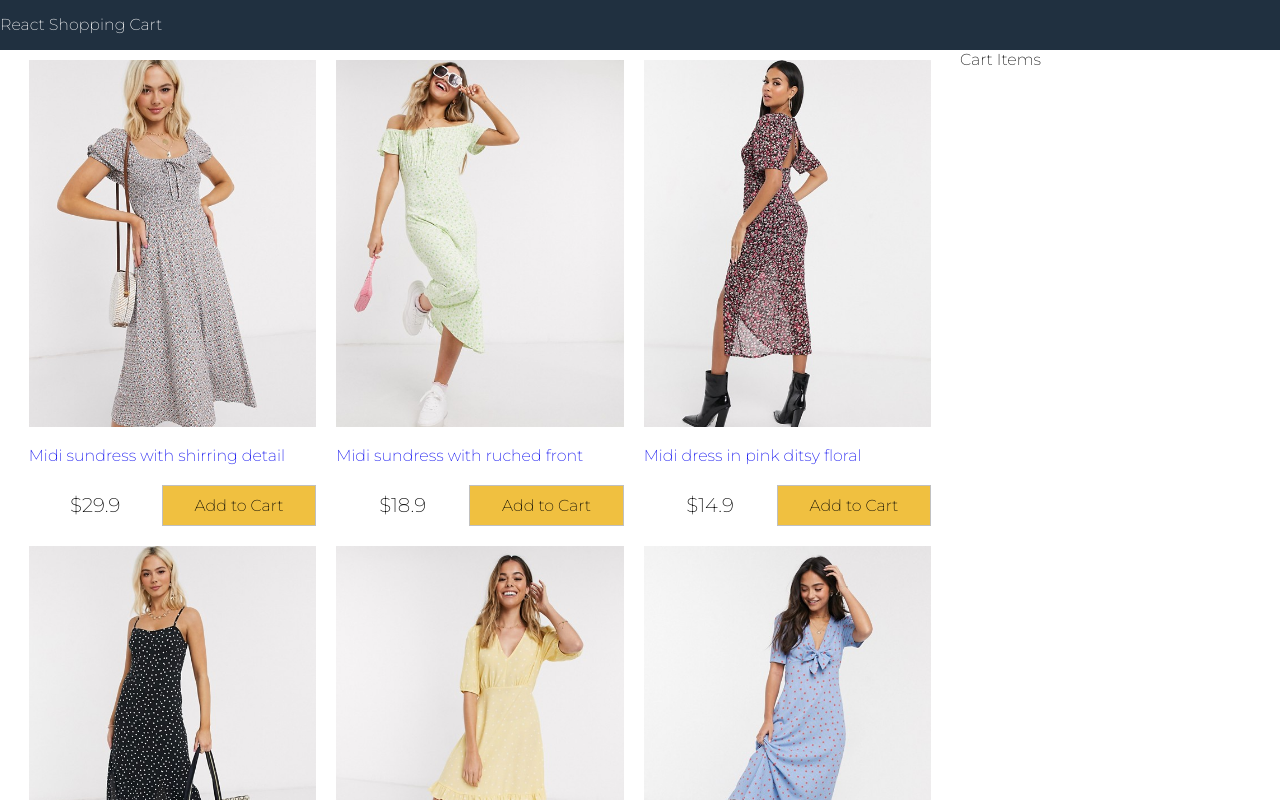
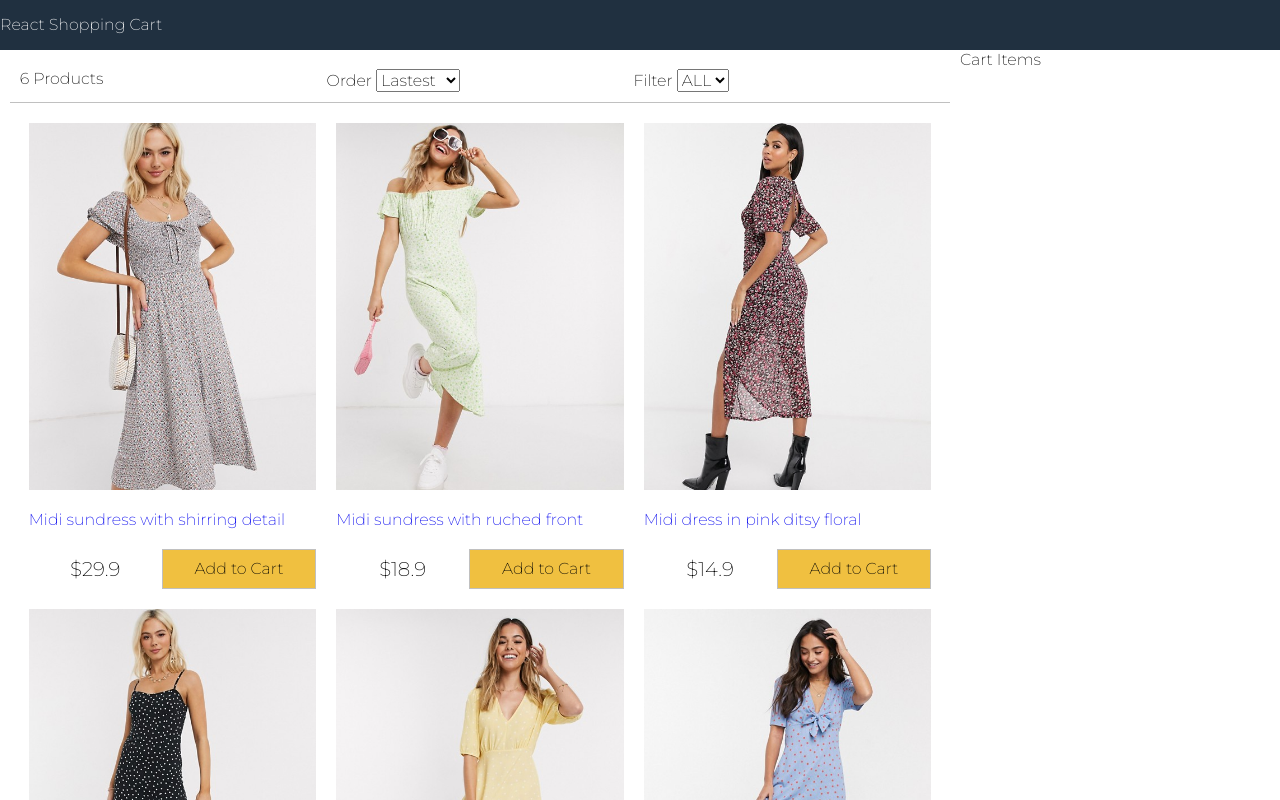
Before and after one commit to chyegembaj/react-shopping-cart, a React (Create React App) app: page / in a window 1280 px wide. Shown: the top 800 px of the page. Built offline with nearby package versions, Linux system fonts and the light colour scheme.

Commit message:
filter component changes

```diff
--- a/src/App.js
+++ b/src/App.js
@@ -1,6 +1,7 @@
 import React, { Component } from "react";
 import data from "./data.json";
 import Products from "./components/Products";
+import Filter from "./components/Filter";
 
 class App extends Component {
   constructor() {
@@ -11,6 +12,41 @@
       sort: "",
     };
   }
+
+  sortProducts = (event) => {
+    const sort = event.target.value;
+    this.setState((state) => ({
+      sort: sort,
+      products: this.state.products
+        .slice()
+        .sort((a, b) =>
+          sort === "lowest"
+            ? a.price > b.price
+              ? 1
+              : -1
+            : sort === "highest"
+            ? a.price < b.price
+              ? 1
+              : -1
+            : a._id < b._id
+            ? 1
+            : -1
+        ),
+    }));
+  };
+
+  filterProducts = (event) => {
+    if (event.target.value === "") {
+      this.setState({ size: event.target.value, product: data.products });
+    } else {
+      this.setState({
+        size: event.target.value,
+        products: data.products.filter(
+          (product) => product.availableSizes.indexOf(event.target.value) >= 0
+        ),
+      });
+    }
+  };
   render() {
     return (
       <div className="grid-container">
@@ -20,6 +56,13 @@
         <main>
           <div className="content">
             <div className="main">
+              <Filter
+                count={this.state.products.length}
+                size={this.state.size}
+                sort={this.state.sort}
+                filterProducts={this.filterProducts}
+                sortProducts={this.sortProducts}
+              />
               <Products products={this.state.products} />
             </div>
             <div className="sidebar">Cart Items</div>
--- /dev/null
+++ b/src/components/Filter.js
@@ -0,0 +1,31 @@
+import React, { Component } from "react";
+
+export default class Filter extends Component {
+  render() {
+    return (
+      <div className="filter">
+        <div className="filter-result">{this.props.count} Products</div>
+        <div className="filter-sort">
+          Order{" "}
+          <select value={this.props.sort} onChange={this.props.sortProducts}>
+            <option value="lastest">Lastest</option>
+            <option value="lowest">Lowest</option>
+            <option value="highest">Highest</option>
+          </select>
+        </div>
+        <div className="filter-size">
+          Filter{" "}
+          <select value={this.props.size} onChange={this.props.filterProducts}>
+            <option value="">ALL</option>
+            <option value="XS">XS</option>
+            <option value="S">S</option>
+            <option value="M">M</option>
+            <option value="L">L</option>
+            <option value="XL">XL</option>
+            <option value="XXL">XXL</option>
+          </select>
+        </div>
+      </div>
+    );
+  }
+}
--- a/src/index.css
+++ b/src/index.css
@@ -136,3 +136,16 @@
 .button.primary {
   background-color: #f0c040;
 }
+
+/*Filter*/
+.filter {
+  display: flex;
+  justify-content: space-between;
+  padding: 1rem;
+  margin: 1rem;
+  border-bottom: 0.1rem #c0c0c0 solid;
+}
+
+.filter div {
+  flex: 1;
+}
```
